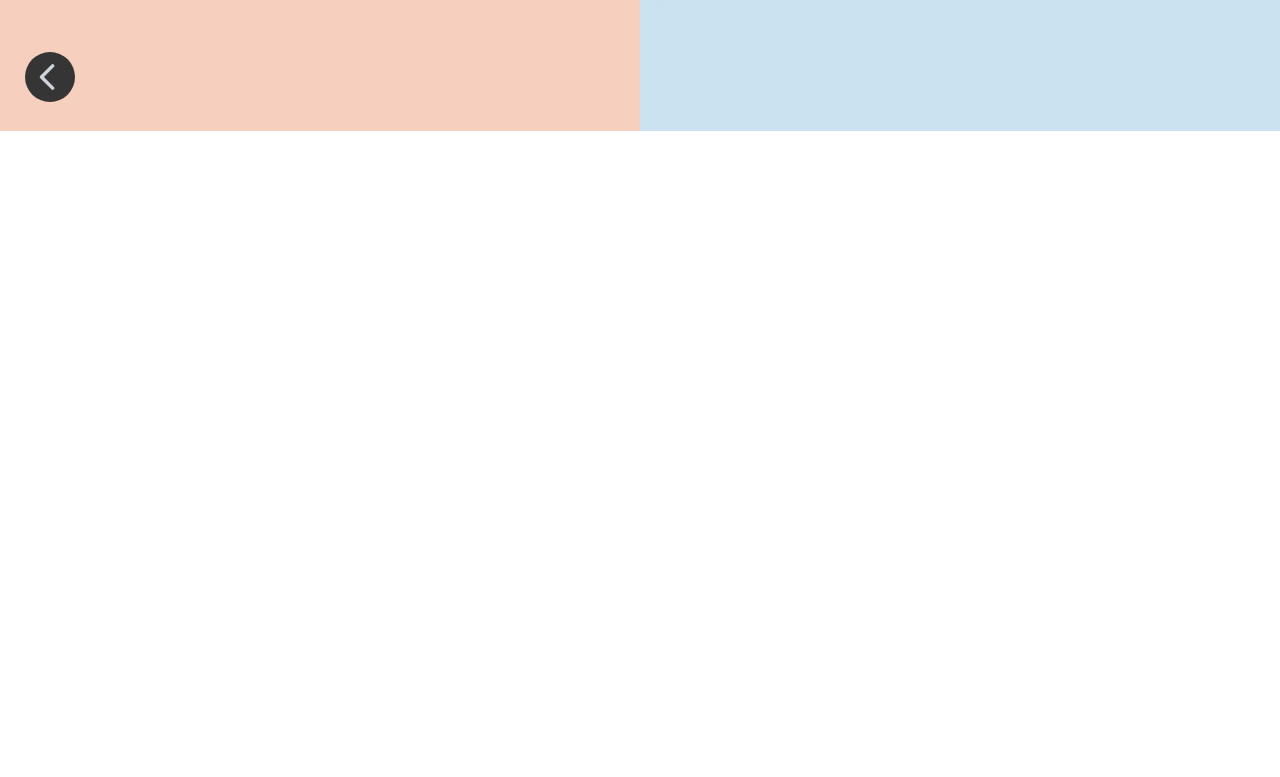
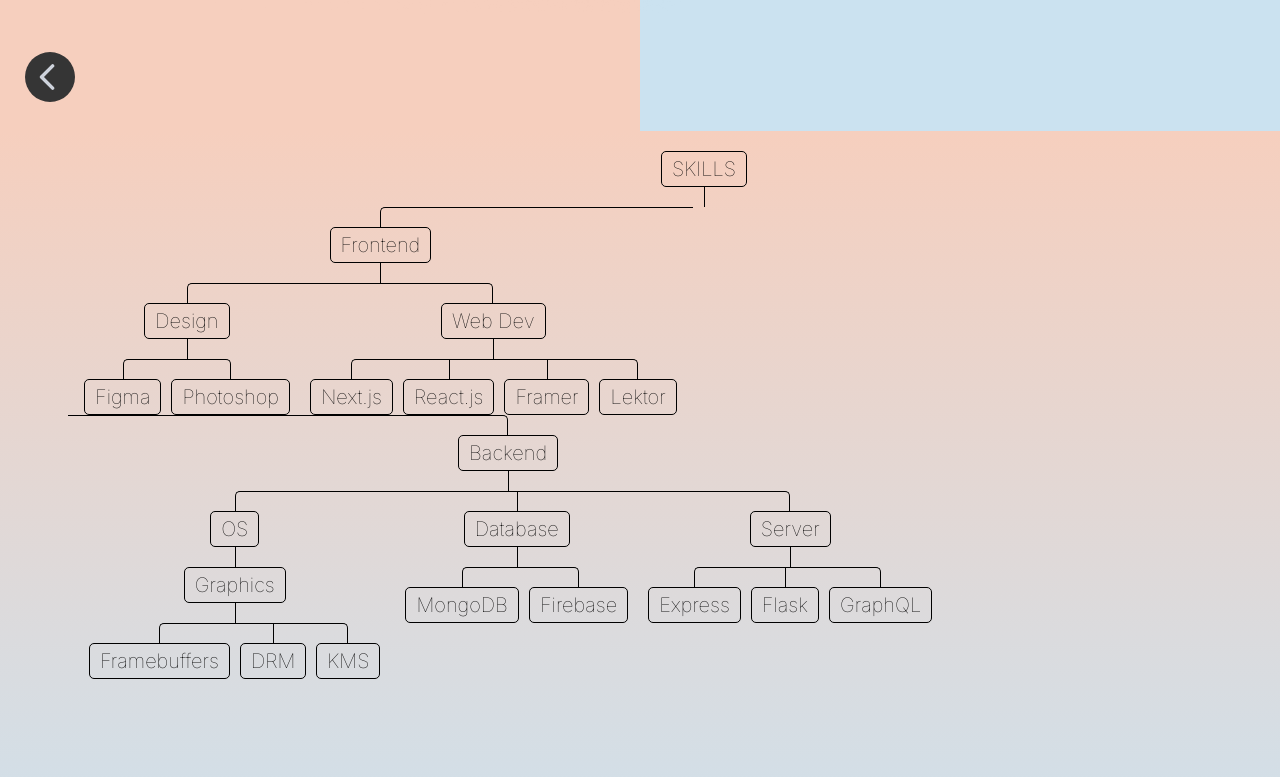
Before and after one commit to distilledx/intro, a Next.js app: page / in a window 1280 px wide. Shown: the part 1469-2246 px from the top of the page. Before the commit the page ends 1600 px from the top, so only its background shows below. Built offline with nearby package versions, Linux system fonts and the light colour scheme.

Commit message:
Added skill tree

```diff
--- a/app/components/Projects/projects.js
+++ b/app/components/Projects/projects.js
@@ -51,11 +51,8 @@
                                     : Object.keys(projectDetails).length - 1
                             ]
                         }
-                    >
-                        <div
-                            className={`${styles.plus} ${styles.bRight}`}
-                        ></div>
-                    </a>
+                        className={`${styles.plus} ${styles.bRight}`}
+                    ></a>
                 </div>
                 <div className={styles.left}>
                     <Image src={lscreen} alt="Laptop screen" priority={true} />
@@ -72,9 +69,8 @@
                                     : Object.keys(projectDetails).length - 1
                             ]
                         }
-                    >
-                        <div className={`${styles.plus} ${styles.bLeft}`}></div>
-                    </a>
+                        className={`${styles.plus} ${styles.bLeft}`}
+                    ></a>
                 </div>
 
                 <div className={`${styles.circle} ${styles.cRight}`}>
--- a/app/components/Projects/projects.module.css
+++ b/app/components/Projects/projects.module.css
@@ -28,14 +28,12 @@
 }
 
 .left {
-    z-index: 1;
     position: absolute;
     top: 0%;
     right: 32%;
 }
 
 .right {
-    z-index: 2;
     position: absolute;
     top: 0%;
     left: 32%;
@@ -60,7 +58,7 @@
     background-repeat: no-repeat;
     border-radius: 50%;
     position: absolute;
-    z-index: 4;
+    z-index: 6;
     transform: skew(15deg);
 }
 
--- /dev/null
+++ b/app/components/Skills/skills.js
@@ -0,0 +1,103 @@
+import styles from "./skills.module.css";
+
+export default function Skills() {
+    return (
+        <div className={styles.container}>
+            <div className={styles.placing}>
+                <div className={styles.tree}>
+                    <ul>
+                        <li>
+                            <a href="#">SKILLS</a>
+                            <ul>
+                                <li>
+                                    <a href="#">Frontend</a>
+                                    <ul>
+                                        <li>
+                                            <a href="#">Design</a>
+                                            <ul>
+                                                <li>
+                                                    <a href="#">Figma</a>
+                                                </li>
+                                                <li>
+                                                    <a href="#">Photoshop</a>
+                                                </li>
+                                            </ul>
+                                        </li>
+                                        <li>
+                                            <a href="#">Web Dev</a>
+                                            <ul>
+                                                <li>
+                                                    <a href="#">Next.js</a>
+                                                </li>
+                                                <li>
+                                                    <a href="#">React.js</a>
+                                                </li>
+                                                <li>
+                                                    <a href="#">Framer</a>
+                                                </li>
+                                                <li>
+                                                    <a href="#">Lektor</a>
+                                                </li>
+                                            </ul>
+                                        </li>
+                                    </ul>
+                                </li>
+                                <li>
+                                    <a href="#">Backend</a>
+                                    <ul>
+                                        <li>
+                                            <a href="#">OS</a>
+                                            <ul>
+                                                <li>
+                                                    <a href="#">Graphics</a>
+                                                    <ul>
+                                                        <li>
+                                                            <a href="#">
+                                                                Framebuffers
+                                                            </a>
+                                                        </li>
+                                                        <li>
+                                                            <a href="#">DRM</a>
+                                                        </li>
+                                                        <li>
+                                                            <a href="#">KMS</a>
+                                                        </li>
+                                                    </ul>
+                                                </li>
+                                            </ul>
+                                        </li>
+                                        <li>
+                                            <a href="#">Database</a>
+                                            <ul>
+                                                <li>
+                                                    <a href="#">MongoDB</a>
+                                                </li>
+                                                <li>
+                                                    <a href="#">Firebase</a>
+                                                </li>
+                                            </ul>
+                                        </li>
+                                        <li>
+                                            <a href="#">Server</a>
+                                            <ul>
+                                                <li>
+                                                    <a href="#">Express</a>
+                                                </li>
+                                                <li>
+                                                    <a href="#">Flask</a>
+                                                </li>
+                                                <li>
+                                                    <a href="#">GraphQL</a>
+                                                </li>
+                                            </ul>
+                                        </li>
+                                    </ul>
+                                </li>
+                            </ul>
+                        </li>
+                    </ul>
+                </div>
+            </div>
+        </div>
+    );
+}
--- /dev/null
+++ b/app/components/Skills/skills.module.css
@@ -0,0 +1,119 @@
+.tree ul {
+    padding-top: 20px;
+    position: relative;
+
+    transition: all 0.5s;
+    -webkit-transition: all 0.5s;
+    -moz-transition: all 0.5s;
+}
+
+.tree li {
+    float: left;
+    text-align: center;
+    list-style-type: none;
+    position: relative;
+    padding: 20px 5px 0 5px;
+
+    transition: all 0.5s;
+    -webkit-transition: all 0.5s;
+    -moz-transition: all 0.5s;
+}
+
+.tree li::before,
+.tree li::after {
+    content: "";
+    position: absolute;
+    top: 0;
+    right: 50%;
+    border-top: 1px solid #000;
+    width: 50%;
+    height: 20px;
+}
+.tree li::after {
+    right: auto;
+    left: 50%;
+    border-left: 1px solid #000;
+}
+
+.tree li:only-child::after,
+.tree li:only-child::before {
+    display: none;
+}
+
+.tree li:only-child {
+    padding-top: 0;
+}
+
+.tree li:first-child::before,
+.tree li:last-child::after {
+    border: 0 none;
+}
+
+.tree li:last-child::before {
+    border-right: 1px solid #000;
+    border-radius: 0 5px 0 0;
+    -webkit-border-radius: 0 5px 0 0;
+    -moz-border-radius: 0 5px 0 0;
+}
+.tree li:first-child::after {
+    border-radius: 5px 0 0 0;
+    -webkit-border-radius: 5px 0 0 0;
+    -moz-border-radius: 5px 0 0 0;
+}
+
+.tree ul ul::before {
+    content: "";
+    position: absolute;
+    top: 0;
+    left: 50%;
+    border-left: 1px solid #000;
+    width: 0;
+    height: 20px;
+}
+
+.tree li a {
+    border: 1px solid #000;
+    padding: 5px 10px;
+    text-decoration: none;
+    color: #000;
+    font-family: "Inter", sans-serif;
+    font-size: 2.5vh;
+    display: inline-block;
+
+    border-radius: 5px;
+    -webkit-border-radius: 5px;
+    -moz-border-radius: 5px;
+
+    transition: all 0.5s;
+    -webkit-transition: all 0.5s;
+    -moz-transition: all 0.5s;
+}
+
+.tree li a:hover,
+.tree li a:hover + ul li a {
+    background: #c8e4f8;
+    color: #000;
+    border: 1px solid #000;
+}
+/*Connector styles on hover*/
+.tree li a:hover + ul li::after,
+.tree li a:hover + ul li::before,
+.tree li a:hover + ul::before,
+.tree li a:hover + ul ul::before {
+    border-color: #000;
+}
+
+.container {
+    height: 100vh;
+    width: 100vw;
+    background-image: linear-gradient(#f6cfbe, #cbe2f0);
+    position: relative;
+}
+
+.placing {
+    flex-direction: column;
+    align-items: center;
+    justify-content: center;
+    left: 5vw;
+    position: relative;
+}
--- a/app/page.js
+++ b/app/page.js
@@ -1,5 +1,6 @@
 import Hero from "./components/Hero/hero";
 import Projects from "./components/Projects/projects";
+import Skills from "./components/Skills/skills";
 
 export default function Page() {
     return (
@@ -14,6 +15,7 @@
             ></link>
             <Hero />
             <Projects />
+            <Skills />
         </>
     );
 }
```
